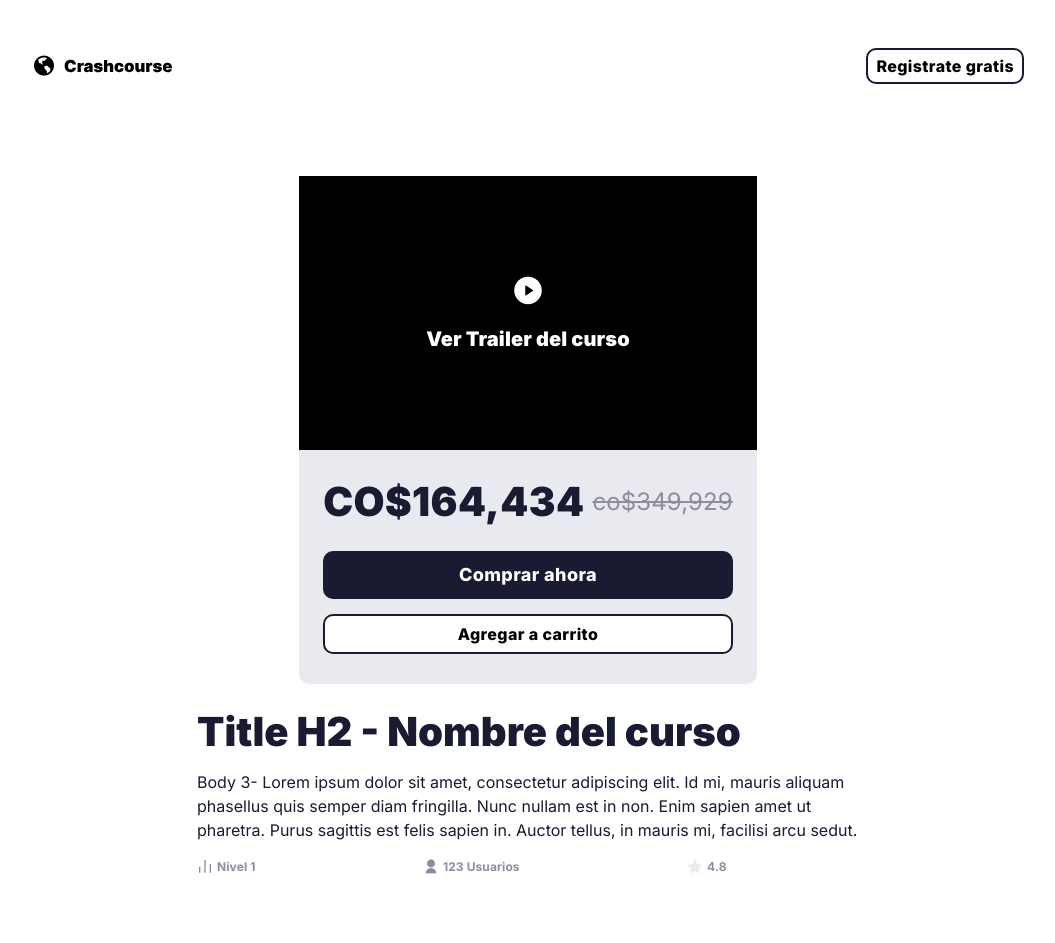
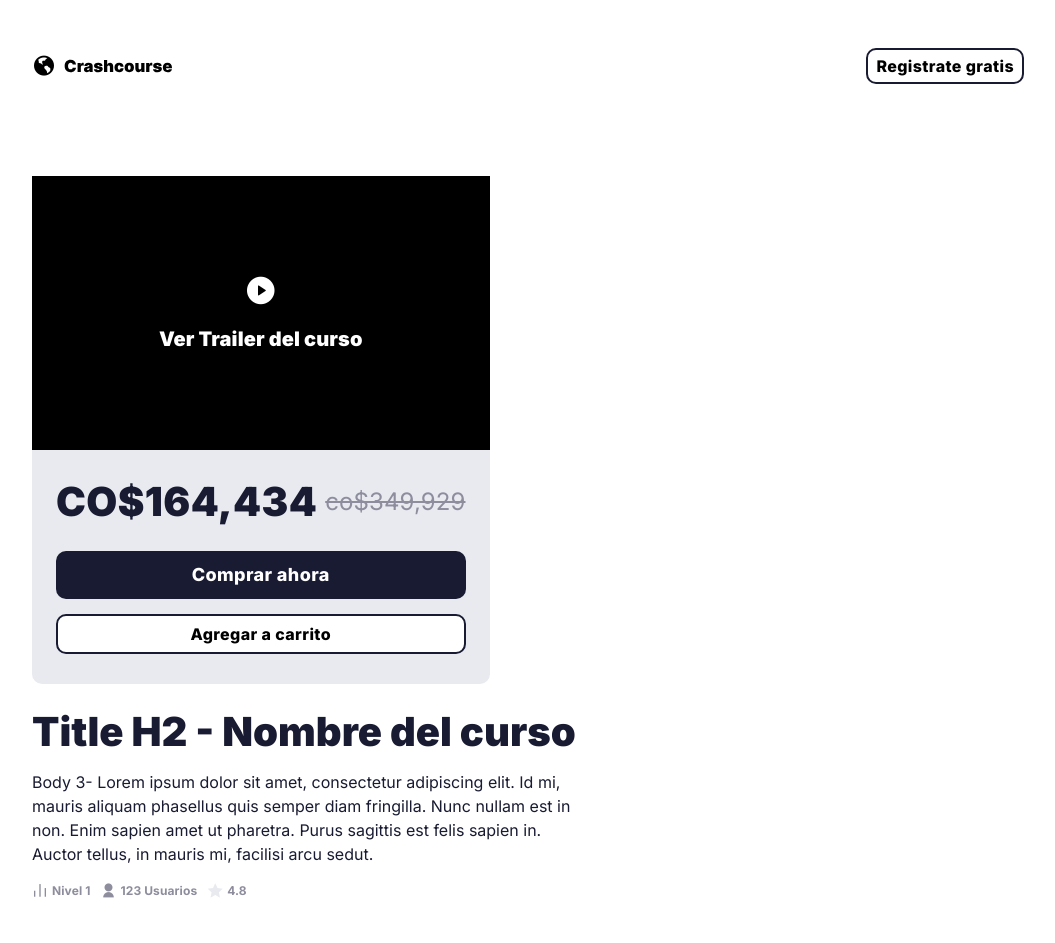
Before and after one commit to kedeinroga/crashcourse-front, a React (Create React App) app: page / in a window 1280 px wide. Shown: the top 943 px of the page, without its empty margins (112-1167 px from the left). Built offline with nearby package versions, Linux system fonts and the light colour scheme.

Commit message:
some styles missing from previous commits

```diff
--- a/src/components/UI/IconCursoDetail.css
+++ b/src/components/UI/IconCursoDetail.css
@@ -26,3 +26,9 @@
   letter-spacing: 0.1px;
   text-align: left;
 }
+
+@media only screen and (min-width: 480px) {
+  .curso-description__info {
+    justify-content: start;
+  }
+}
--- a/src/components/cursodetail/CardProject.css
+++ b/src/components/cursodetail/CardProject.css
@@ -21,3 +21,6 @@
   background-color: var(--color-black);
   border-radius: 13px;
 }
+
+@media only screen and (min-width: 480px) {
+}
--- a/src/components/cursodetail/CursoInfo.css
+++ b/src/components/cursodetail/CursoInfo.css
@@ -40,4 +40,8 @@
   .info-curso__content {
     margin: 0 0;
   }
+
+  .info-curso__content p {
+    max-width: 560px;
+  }
 }
--- a/src/pages/CursoDetail.css
+++ b/src/pages/CursoDetail.css
@@ -6,7 +6,7 @@
   .course-info__content {
     display: flex;
     flex-direction: row-reverse;
-    justify-content: center;
+    justify-content: start;
     flex-wrap: wrap;
     gap: 26px;
     margin-top: 68px;
```
